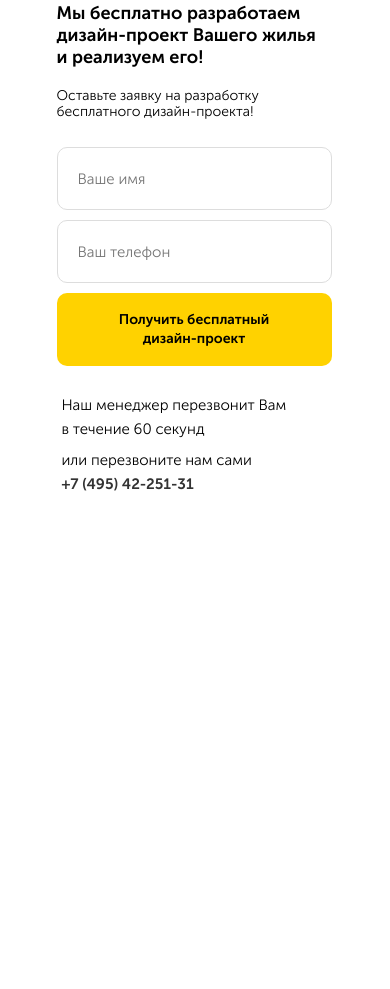
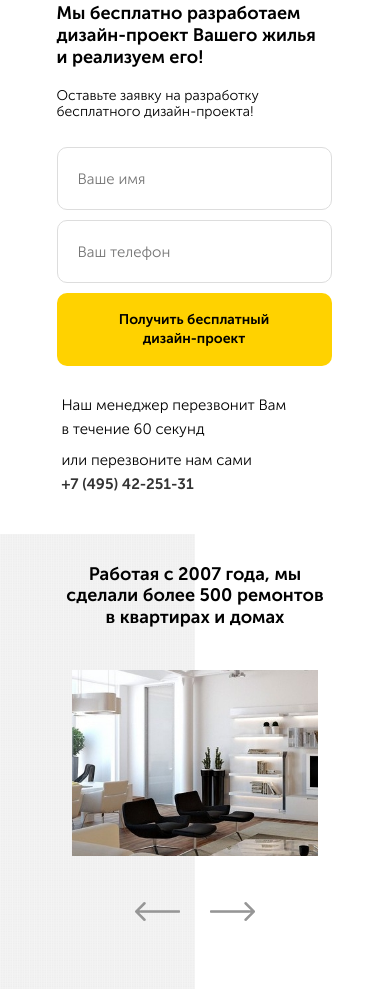
Before and after one commit to shenmue73/repair, a plain HTML site: page index.html in a window 390 px wide. Shown: the part 788-1777 px from the top of the page. Before the commit the page ends 1322 px from the top, so only its background shows below. Drawn offline with nearby package versions, Linux system fonts and the light colour scheme.

Commit message:
Сделал домашнюю 19

```diff
--- /dev/null
+++ b/css/slick.css
@@ -0,0 +1,119 @@
+/* Slider */
+.slick-slider
+{
+    position: relative;
+
+    display: block;
+    box-sizing: border-box;
+
+    -webkit-user-select: none;
+       -moz-user-select: none;
+        -ms-user-select: none;
+            user-select: none;
+
+    -webkit-touch-callout: none;
+    -khtml-user-select: none;
+    -ms-touch-action: pan-y;
+        touch-action: pan-y;
+    -webkit-tap-highlight-color: transparent;
+}
+
+.slick-list
+{
+    position: relative;
+
+    display: block;
+    overflow: hidden;
+
+    margin: 0;
+    padding: 0;
+}
+.slick-list:focus
+{
+    outline: none;
+}
+.slick-list.dragging
+{
+    cursor: pointer;
+    cursor: hand;
+}
+
+.slick-slider .slick-track,
+.slick-slider .slick-list
+{
+    -webkit-transform: translate3d(0, 0, 0);
+       -moz-transform: translate3d(0, 0, 0);
+        -ms-transform: translate3d(0, 0, 0);
+         -o-transform: translate3d(0, 0, 0);
+            transform: translate3d(0, 0, 0);
+}
+
+.slick-track
+{
+    position: relative;
+    top: 0;
+    left: 0;
+
+    display: block;
+    margin-left: auto;
+    margin-right: auto;
+}
+.slick-track:before,
+.slick-track:after
+{
+    display: table;
+
+    content: '';
+}
+.slick-track:after
+{
+    clear: both;
+}
+.slick-loading .slick-track
+{
+    visibility: hidden;
+}
+
+.slick-slide
+{
+    display: none;
+    float: left;
+
+    height: 100%;
+    min-height: 1px;
+}
+[dir='rtl'] .slick-slide
+{
+    float: right;
+}
+.slick-slide img
+{
+    display: block;
+}
+.slick-slide.slick-loading img
+{
+    display: none;
+}
+.slick-slide.dragging img
+{
+    pointer-events: none;
+}
+.slick-initialized .slick-slide
+{
+    display: block;
+}
+.slick-loading .slick-slide
+{
+    visibility: hidden;
+}
+.slick-vertical .slick-slide
+{
+    display: block;
+
+    height: auto;
+
+    border: 1px solid transparent;
+}
+.slick-arrow.slick-hidden {
+    display: none;
+}
--- a/index.html
+++ b/index.html
@@ -6,7 +6,9 @@
   <meta http-equiv="X-UA-Compatible" content="ie=edge">
   <title>Практический макет</title>
   <link rel="stylesheet" href="css/normalize.css">
+  <link rel="stylesheet" href="css/slick.css">
   <link rel="stylesheet" href="css/style.css">
+
 </head>
 <body>
   <nav class="navbar">
@@ -95,6 +97,29 @@
 
     </section>
     <!-- /.offer -->
+    <section class="section portfolio">
+      <div class="container">
+        <h2 class="section-title portfolio__title">Работая с 2007 года, мы сделали более 500 ремонтов в квартирах и домах</h2>
+        <div class="slider">
+          <div class="slider__item"><img class="slider__image" src="img/slider-1.jpg" alt="d"></div>
+          <div class="slider__item"><img class="slider__image" src="img/slider-2.jpg" alt=""></div>
+          <div class="slider__item"><img class="slider__image" src="img/slider-3.jpg" alt=""></div>
+          <div class="slider__item"><img class="slider__image" src="img/slider-1.jpg" alt=""></div>
+          <div class="slider__item"><img class="slider__image" src="img/slider-2.jpg" alt=""></div>
+          <div class="slider__item"><img class="slider__image" src="img/slider-3.jpg" alt=""></div>
+        </div>
+      <div class="arrows portfolio__arrows">
+        <div class="arrows__left">
+          <img src="img/left.png" alt="">
+        </div>
+        <div class="arrows__right">
+          <img src="img/right.png" alt="">
+        </div>
+      </div>
+      </div>
+      <!-- /.container -->
+    </section>
+    <!-- /.section portfolio -->
   </main>
   <div class="modal" id="modal">
     <div class="modal-dialog">
@@ -110,7 +135,43 @@
   integrity="sha256-CSXorXvZcTkaix6Yvo6HppcZGetbYMGWSFlBw8HfCJo="
   crossorigin="anonymous"></script>
 <script src="js/modal.js"></script>
+<script src="js/slick.min.js"></script>
 
+<script>
+$(document).ready(function(){
+  $('.slider').slick({
+    infinity: true,
+    slidesToShow: 3,
+    slidesToScroll: 1,
+    prevArrow: $('.arrows__left'),
+    nextArrow: $('.arrows__right'),
+    responsive: [
+    {
+      breakpoint: 1200,
+      settings: {
+        slidesToShow: 2,
+        slidesToScroll: 2,
+
+      }
+    },
+    {
+      breakpoint: 837,
+      settings: {
+        slidesToShow: 1,
+        slidesToScroll: 1
+      }
+    },
+
+    // You can unslick at a given breakpoint now by adding:
+    // settings: "unslick"
+    // instead of a settings object
+  ]
+
+
+
+  });
+});
+</script>
 
 
 </body>
--- a/sass/_interface.sass
+++ b/sass/_interface.sass
@@ -33,6 +33,7 @@
   &-title
     font-size: 15px
     +bold
+    text-align: center
   &-subtitle
     font-size: 16px
     display: block
@@ -41,3 +42,7 @@
   padding: 20px 26px
   font-size: 15px
   border-radius: 10px
+.arrows
+  &__left, &__right
+    &:hover
+      cursor: pointer
--- a/sass/blocks/_offer.sass
+++ b/sass/blocks/_offer.sass
@@ -44,6 +44,7 @@
     font-size: 24px
     line-height: 35px
     margin-bottom: 21px
+    text-align: left
 
   &__subtitle
     max-width: 250px
--- /dev/null
+++ b/sass/blocks/_portfolio.sass
@@ -0,0 +1,36 @@
+.portfolio
+  background-color: $another-color
+  background: url('../img/portfolio-img.jpg') repeat-y center left
+  background-size: 50%
+  padding-bottom: 64px
+  &__title
+    max-width: 600px
+    font-size: 30px
+    font-weight: 400
+    line-height: 45px
+    margin: auto
+    margin-bottom: 100px
+  &__arrows
+    max-width: 120px
+    margin: auto
+    margin-top: 68px
+    display: flex
+    justify-content: space-between
+.slider
+  &__image
+    margin: auto
+@media (max-width: 768px)
+  .portfolio
+    &__title
+      font-size: 18px
+      font-weight: 400
+      max-width: 270px
+      line-height: 1.2
+      margin-bottom: 41px
+    &__arrows
+      margin-top: 46px
+@media (max-width: 540px)
+  .slider
+    &__image
+          width: 246px
+          height: 186px
--- a/sass/style.sass
+++ b/sass/style.sass
@@ -5,3 +5,4 @@
 @import 'blocks/_hero.sass'
 @import 'blocks/_offer.sass'
 @import 'blocks/_modal.sass'
+@import 'blocks/_portfolio.sass'
```
Also changed, not shown: css/slick-theme.css (added), css/style.css, img/left.png (added), img/portfolio-img.jpg (added), img/right.png (added), img/slider-1.jpg (added), img/slider-2.jpg (added), img/slider-3.jpg (added), js/slick.min.js (added).
